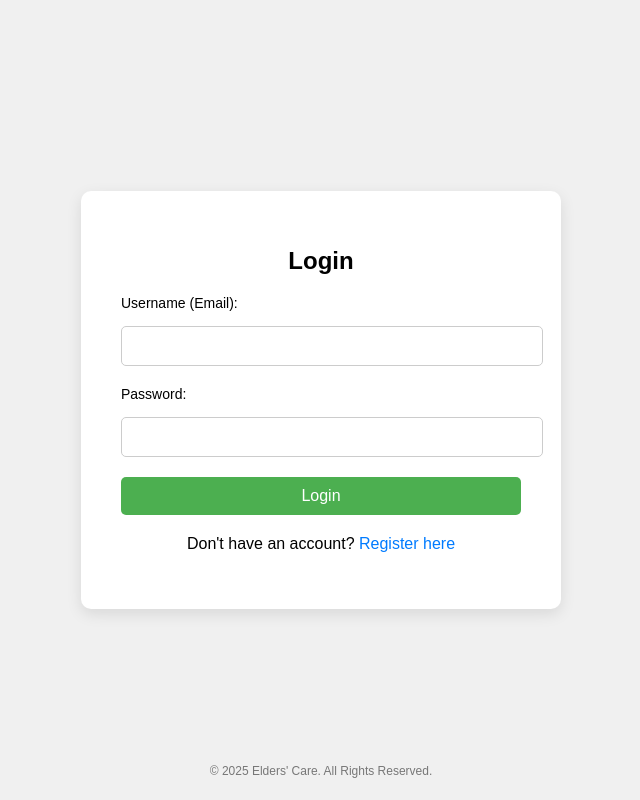
After one commit to vabisha/CSC3132Project, a PHP site: page /login.php in a window 1280 px wide. The commit adds this page. Shown: the whole page, without its empty margins (319-959 px from the left). Run offline with PHP 8.4, Linux system fonts and the light colour scheme.

Commit message:
login page created

```diff
--- /dev/null
+++ b/SIS/login.php
@@ -0,0 +1,175 @@
+<?php
+// Start the session to keep track of the user login state
+session_start();
+
+// Include the database configuration file
+require_once 'dbconf.php';
+
+if ($_SERVER["REQUEST_METHOD"] == "POST") {
+    // Capture and sanitize form data
+    $username = trim($_POST['username']);
+    $password = trim($_POST['password']);
+
+    // Validate inputs
+    if (empty($username) || empty($password)) {
+        $error_message = "Please fill in all fields.";
+    } else {
+        // Prepare SQL statement to fetch the user data based on the provided email (username)
+        $stmt = $conn->prepare("SELECT id, name, email, password FROM user WHERE email = ?");
+        if (!$stmt) {
+            die("Prepare failed: " . $conn->error);
+        }
+
+        $stmt->bind_param("s", $username);
+        $stmt->execute();
+        $stmt->store_result();
+
+        // Check if the email exists in the database
+        if ($stmt->num_rows > 0) {
+            // Bind the result variables
+            $stmt->bind_result($id, $name, $email, $hashed_password);
+            $stmt->fetch();
+
+            // Verify the password entered against the hashed password in the database
+            if (password_verify($password, $hashed_password)) {
+                // Set session variables to store user information (for use in the next page)
+                $_SESSION['user_id'] = $id;
+                $_SESSION['user_name'] = $name;
+                $_SESSION['user_email'] = $email;
+
+                // Redirect to the next page (e.g., dashboard or home page)
+                header("Location: dashboard.php");
+                exit();
+            } else {
+                $error_message = "Incorrect password. Please try again.";
+            }
+        } else {
+            $error_message = "No user found with this email address.";
+        }
+
+        $stmt->close();
+        $conn->close();
+    }
+}
+?>
+
+<!DOCTYPE html>
+<html lang="en">
+<head>
+  <meta charset="UTF-8">
+  <meta name="viewport" content="width=device-width, initial-scale=1.0">
+  <title>Login</title>
+  <style>
+    body {
+      font-family: Arial, sans-serif;
+      margin: 0;
+      padding: 0;
+      display: flex;
+      justify-content: center;
+      align-items: center;
+      height: 100vh;
+      background-color: #f0f0f0;
+    }
+
+    .login-container {
+      background-color: white;
+      border-radius: 10px;
+      padding: 40px;
+      box-shadow: 0 5px 15px rgba(0, 0, 0, 0.1);
+      width: 100%;
+      max-width: 400px;
+    }
+
+    h1 {
+      text-align: center;
+      margin-bottom: 20px;
+      font-size: 24px;
+    }
+
+    label {
+      display: block;
+      font-size: 14px;
+      margin-bottom: 5px;
+    }
+
+    input {
+      width: 100%;
+      padding: 10px;
+      margin: 10px 0 20px;
+      border: 1px solid #ccc;
+      border-radius: 5px;
+      font-size: 16px;
+    }
+
+    button {
+      width: 100%;
+      padding: 10px;
+      background-color: #4CAF50;
+      color: white;
+      border: none;
+      border-radius: 5px;
+      font-size: 16px;
+      cursor: pointer;
+    }
+
+    button:hover {
+      background-color: #45a049;
+    }
+
+    .error-message {
+      color: red;
+      text-align: center;
+      margin-bottom: 20px;
+    }
+
+    footer {
+      position: fixed;
+      bottom: 10px;
+      width: 100%;
+      text-align: center;
+      font-size: 12px;
+      color: #777;
+    }
+
+    a {
+      text-decoration: none;
+      color: #007BFF;
+    }
+
+    a:hover {
+      text-decoration: underline;
+    }
+  </style>
+</head>
+<body>
+
+  <div class="login-container">
+    <h1>Login</h1>
+
+    <!-- Error message display -->
+    <?php if (isset($error_message)) : ?>
+      <div class="error-message"><?php echo $error_message; ?></div>
+    <?php endif; ?>
+
+    <!-- Login Form -->
+    <form action="login.php" method="POST">
+      <label for="username">Username (Email):</label>
+      <input type="email" id="username" name="username" required>
+
+      <label for="password">Password:</label>
+      <input type="password" id="password" name="password" required>
+
+      <button type="submit">Login</button>
+    </form>
+
+    <p style="text-align: center; margin-top: 20px;">
+      Don't have an account? <a href="register.php">Register here</a>
+    </p>
+  </div>
+
+  <footer>
+    <p>&copy; 2025 Elders' Care. All Rights Reserved.</p>
+  </footer>
+
+</body>
+</html>
```
Also changed, not shown: SIS/register.php (+49 -14 lines).
